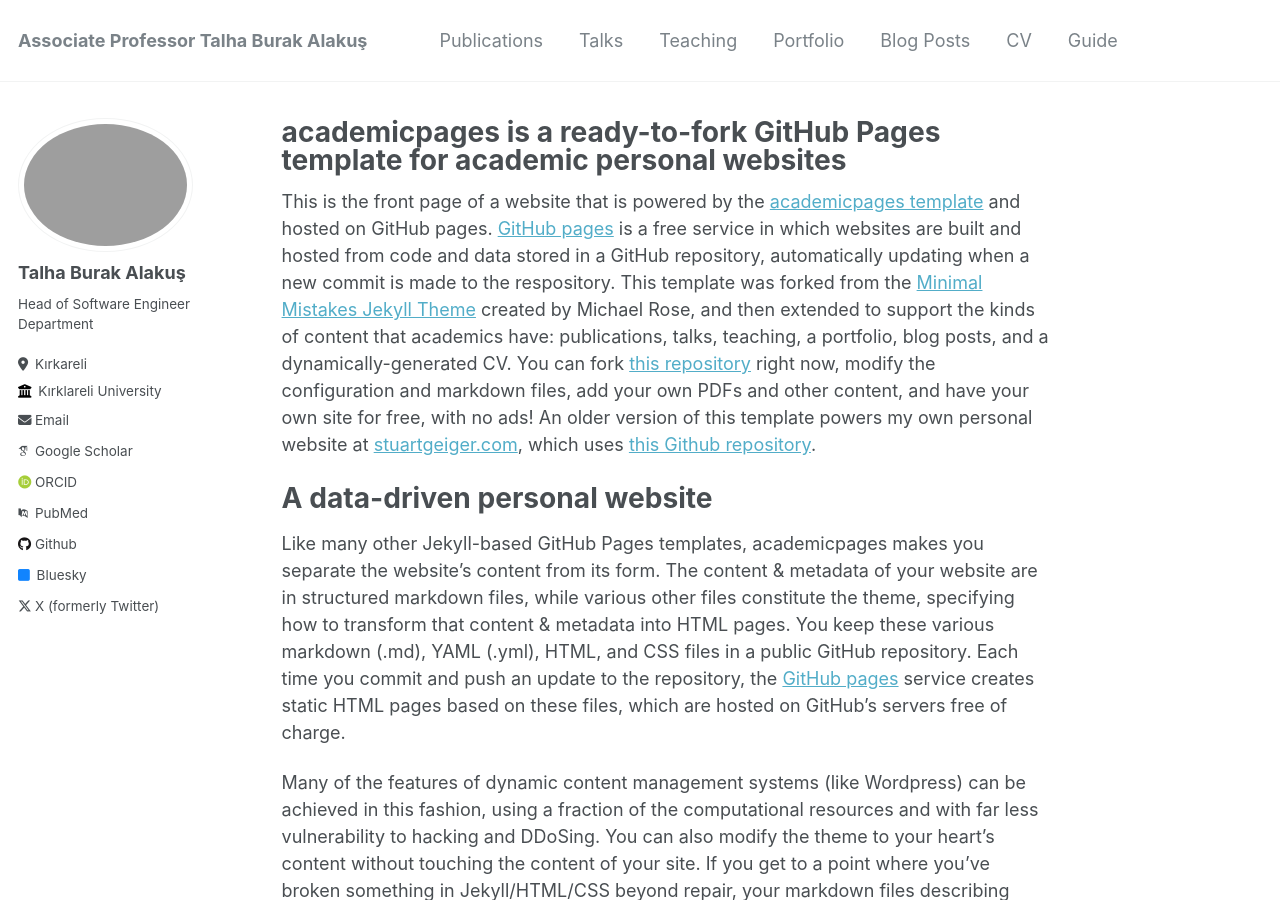
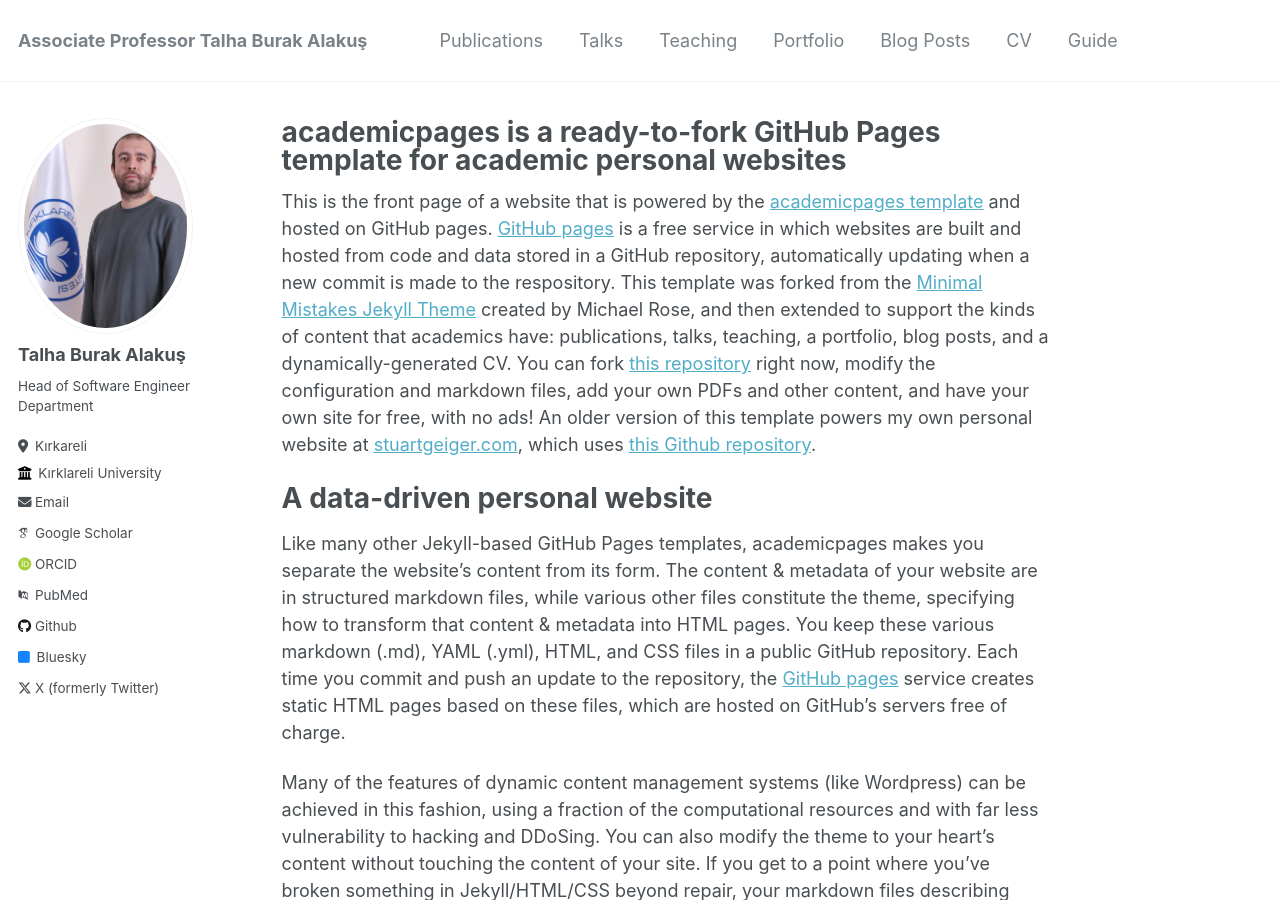
Before and after one commit to burakalakuss/talhaburakalakus.github.io, a Jekyll site: the page built from _pages/about.md, in a window 1280 px wide and 900 px high. Built offline with Jekyll 4.4.1, drawn with Linux system fonts in a browser that asks for light colours; some web fonts are replaced.

Commit message:
Fix avatar filename from profil.jpeg to profil.jpg

```diff
--- a/_config.yml
+++ b/_config.yml
@@ -21,7 +21,7 @@ repository               : "academicpages/academicpages.github.io"
 #               Additional customization can be done by editing /_includes/author-profile.html
 author:
   # Biographic information
-  avatar           : "profil.jpeg"
+  avatar           : "profil.jpg"
   name             : "Talha Burak Alakuş"
   pronouns         : # example: "she/her"
   bio              : "Head of Software Engineer Department"
```
